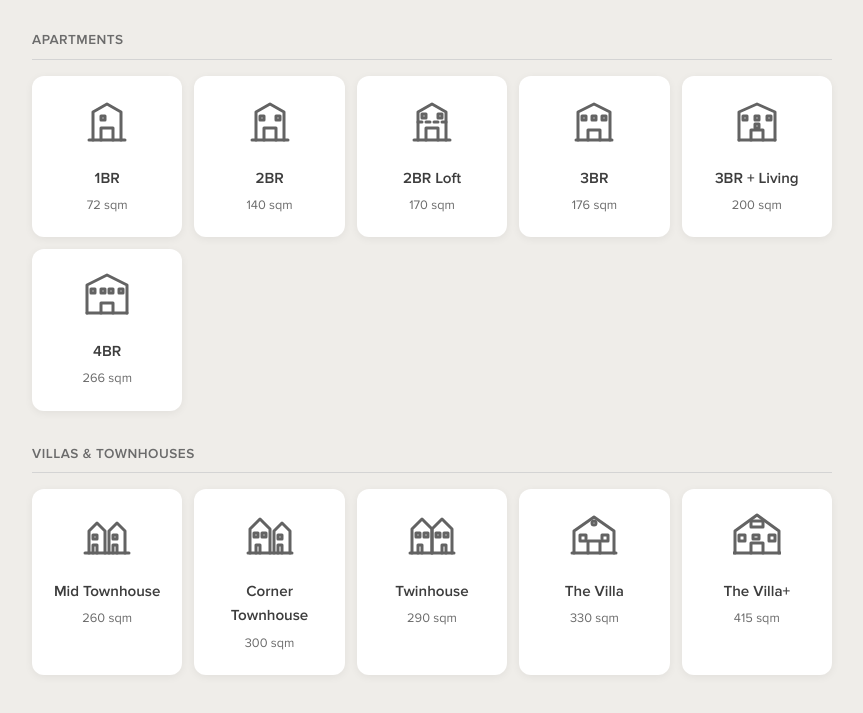
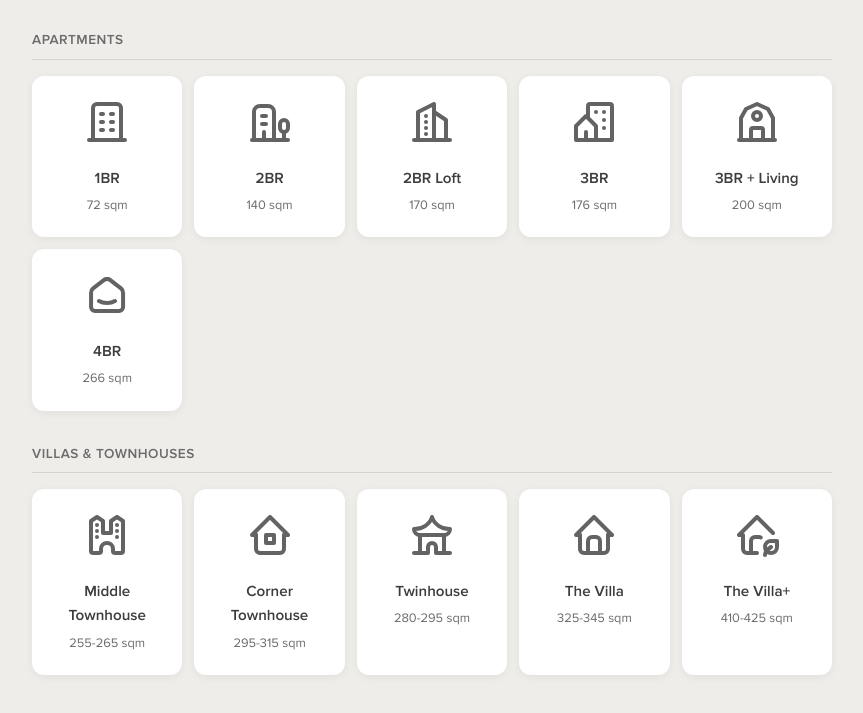
Before and after one commit to DSawires/vie-events, a plain HTML site: page index.html in a window 1280 px wide. Shown: the part 209-922 px from the top of the page, without its empty margins (208-1071 px from the left). Drawn offline with Linux system fonts and the light colour scheme.

```diff
--- a/index.html
+++ b/index.html
@@ -280,77 +280,61 @@
       <div class="category-title">Apartments</div>
       <div class="units-grid">
         <div class="unit-card" data-unit="1br-apt" onclick="selectUnit(this)">
-          <svg class="unit-icon" viewBox="0 0 24 24" fill="none" stroke="currentColor" stroke-width="1.5" stroke-linecap="round" stroke-linejoin="round">
-            <path d="M3 21h18"/>
-            <path d="M5 21V7l7-4 7 4v14"/>
-            <path d="M9 21v-6h6v6"/>
-            <rect x="9" y="9" width="2" height="2"/>
+          <svg class="unit-icon" viewBox="0 0 24 24" fill="none" stroke="currentColor" stroke-width="2" stroke-linecap="round" stroke-linejoin="round">
+            <path d="M3 21l18 0"/>
+            <path d="M9 8l1 0"/><path d="M9 12l1 0"/><path d="M9 16l1 0"/>
+            <path d="M14 8l1 0"/><path d="M14 12l1 0"/><path d="M14 16l1 0"/>
+            <path d="M5 21v-16a2 2 0 0 1 2 -2h10a2 2 0 0 1 2 2v16"/>
           </svg>
           <div class="unit-name">1BR</div>
           <div class="unit-details">72 sqm</div>
         </div>
 
         <div class="unit-card" data-unit="2br-apt" onclick="selectUnit(this)">
-          <svg class="unit-icon" viewBox="0 0 24 24" fill="none" stroke="currentColor" stroke-width="1.5" stroke-linecap="round" stroke-linejoin="round">
+          <svg class="unit-icon" viewBox="0 0 24 24" fill="none" stroke="currentColor" stroke-width="2" stroke-linecap="round" stroke-linejoin="round">
             <path d="M3 21h18"/>
-            <path d="M5 21V7l7-4 7 4v14"/>
-            <path d="M9 21v-6h6v6"/>
-            <rect x="7" y="9" width="2" height="2"/>
-            <rect x="15" y="9" width="2" height="2"/>
+            <path d="M19 21v-4"/><path d="M19 17a2 2 0 0 0 2 -2v-2a2 2 0 1 0 -4 0v2a2 2 0 0 0 2 2"/>
+            <path d="M14 21v-14a3 3 0 0 0 -3 -3h-4a3 3 0 0 0 -3 3v14"/>
+            <path d="M9 17v4"/><path d="M8 13h2"/><path d="M8 9h2"/>
           </svg>
           <div class="unit-name">2BR</div>
           <div class="unit-details">140 sqm</div>
         </div>
 
         <div class="unit-card" data-unit="2br-loft" onclick="selectUnit(this)">
-          <svg class="unit-icon" viewBox="0 0 24 24" fill="none" stroke="currentColor" stroke-width="1.5" stroke-linecap="round" stroke-linejoin="round">
-            <path d="M3 21h18"/>
-            <path d="M5 21V7l7-4 7 4v14"/>
-            <path d="M9 21v-6h6v6"/>
-            <path d="M5 12h14" stroke-dasharray="2 2"/>
-            <rect x="7" y="8" width="2" height="2"/>
-            <rect x="15" y="8" width="2" height="2"/>
+          <svg class="unit-icon" viewBox="0 0 24 24" fill="none" stroke="currentColor" stroke-width="2" stroke-linecap="round" stroke-linejoin="round">
+            <path d="M3 21l18 0"/>
+            <path d="M5 21v-14l8 -4v18"/><path d="M19 21v-10l-6 -4"/>
+            <path d="M9 9l0 .01"/><path d="M9 12l0 .01"/><path d="M9 15l0 .01"/><path d="M9 18l0 .01"/>
           </svg>
           <div class="unit-name">2BR Loft</div>
           <div class="unit-details">170 sqm</div>
         </div>
 
         <div class="unit-card" data-unit="3br-apt" onclick="selectUnit(this)">
-          <svg class="unit-icon" viewBox="0 0 24 24" fill="none" stroke="currentColor" stroke-width="1.5" stroke-linecap="round" stroke-linejoin="round">
-            <path d="M3 21h18"/>
-            <path d="M4 21V7l8-4 8 4v14"/>
-            <path d="M9 21v-5h6v5"/>
-            <rect x="6" y="9" width="2" height="2"/>
-            <rect x="11" y="9" width="2" height="2"/>
-            <rect x="16" y="9" width="2" height="2"/>
+          <svg class="unit-icon" viewBox="0 0 24 24" fill="none" stroke="currentColor" stroke-width="2" stroke-linecap="round" stroke-linejoin="round">
+            <path d="M8 9l5 5v7h-5v-4m0 4h-5v-7l5 -5m1 1v-6a1 1 0 0 1 1 -1h10a1 1 0 0 1 1 1v17h-8"/>
+            <path d="M13 7l0 .01"/><path d="M17 7l0 .01"/><path d="M17 11l0 .01"/><path d="M17 15l0 .01"/>
           </svg>
           <div class="unit-name">3BR</div>
           <div class="unit-details">176 sqm</div>
         </div>
 
         <div class="unit-card" data-unit="3br-apt-living" onclick="selectUnit(this)">
-          <svg class="unit-icon" viewBox="0 0 24 24" fill="none" stroke="currentColor" stroke-width="1.5" stroke-linecap="round" stroke-linejoin="round">
-            <path d="M3 21h18"/>
-            <path d="M3 21V7l9-4 9 4v14"/>
-            <path d="M9 21v-5h6v5"/>
-            <rect x="5" y="9" width="2" height="2"/>
-            <rect x="11" y="9" width="2" height="2"/>
-            <rect x="17" y="9" width="2" height="2"/>
-            <rect x="11" y="13" width="2" height="2"/>
+          <svg class="unit-icon" viewBox="0 0 24 24" fill="none" stroke="currentColor" stroke-width="2" stroke-linecap="round" stroke-linejoin="round">
+            <path d="M3 21l18 0"/>
+            <path d="M4 21v-11l2.5 -4.5l5.5 -2.5l5.5 2.5l2.5 4.5v11"/>
+            <path d="M10 9a2 2 0 1 0 4 0a2 2 0 1 0 -4 0"/>
+            <path d="M9 21v-5a1 1 0 0 1 1 -1h4a1 1 0 0 1 1 1v5"/>
           </svg>
           <div class="unit-name">3BR + Living</div>
           <div class="unit-details">200 sqm</div>
         </div>
 
         <div class="unit-card" data-unit="4br" onclick="selectUnit(this)">
-          <svg class="unit-icon" viewBox="0 0 24 24" fill="none" stroke="currentColor" stroke-width="1.5" stroke-linecap="round" stroke-linejoin="round">
-            <path d="M2 21h20"/>
-            <path d="M2 21V7l10-5 10 5v14"/>
-            <path d="M9 21v-5h6v5"/>
-            <rect x="4" y="9" width="2" height="2"/>
-            <rect x="9" y="9" width="2" height="2"/>
-            <rect x="13" y="9" width="2" height="2"/>
-            <rect x="18" y="9" width="2" height="2"/>
+          <svg class="unit-icon" viewBox="0 0 24 24" fill="none" stroke="currentColor" stroke-width="2" stroke-linecap="round" stroke-linejoin="round">
+            <path d="M19 8.71l-5.333 -4.148a2.666 2.666 0 0 0 -3.274 0l-5.334 4.148a2.665 2.665 0 0 0 -1.029 2.105v7.2a2 2 0 0 0 2 2h12a2 2 0 0 0 2 -2v-7.2c0 -.823 -.38 -1.6 -1.03 -2.105"/>
+            <path d="M16 15c-2.21 1.333 -5.792 1.333 -8 0"/>
           </svg>
           <div class="unit-name">4BR</div>
           <div class="unit-details">266 sqm</div>
@@ -361,75 +345,53 @@
       <div class="category-title">Villas & Townhouses</div>
       <div class="units-grid">
         <div class="unit-card" data-unit="middle-townhouse" onclick="selectUnit(this)">
-          <svg class="unit-icon" viewBox="0 0 24 24" fill="none" stroke="currentColor" stroke-width="1.5" stroke-linecap="round" stroke-linejoin="round">
-            <path d="M1 21h22"/>
-            <path d="M3 21V10l4-4 4 4v11"/>
-            <path d="M13 21V10l4-4 4 4v11"/>
-            <path d="M5 21v-4h2v4"/>
-            <path d="M15 21v-4h2v4"/>
-            <rect x="5" y="12" width="2" height="2"/>
-            <rect x="15" y="12" width="2" height="2"/>
+          <svg class="unit-icon" viewBox="0 0 24 24" fill="none" stroke="currentColor" stroke-width="2" stroke-linecap="round" stroke-linejoin="round">
+            <path d="M7 21h1a1 1 0 0 0 1 -1v-1a3 3 0 0 1 6 0m3 2h1a1 1 0 0 0 1 -1v-15l-3 -2l-3 2v6h-4v-6l-3 -2l-3 2v15a1 1 0 0 0 1 1h2m8 -2v1a1 1 0 0 0 1 1h2"/>
+            <path d="M7 7v.01"/><path d="M7 10v.01"/><path d="M7 13v.01"/>
+            <path d="M17 7v.01"/><path d="M17 10v.01"/><path d="M17 13v.01"/>
           </svg>
-          <div class="unit-name">Mid Townhouse</div>
-          <div class="unit-details">260 sqm</div>
+          <div class="unit-name">Middle Townhouse</div>
+          <div class="unit-details">255-265 sqm</div>
         </div>
 
         <div class="unit-card" data-unit="corner-townhouse" onclick="selectUnit(this)">
-          <svg class="unit-icon" viewBox="0 0 24 24" fill="none" stroke="currentColor" stroke-width="1.5" stroke-linecap="round" stroke-linejoin="round">
-            <path d="M1 21h22"/>
-            <path d="M2 21V9l5-5 5 5v12"/>
-            <path d="M14 21V10l4-4 4 4v11"/>
-            <path d="M5 21v-4h2v4"/>
-            <path d="M16 21v-4h2v4"/>
-            <rect x="4" y="11" width="2" height="2"/>
-            <rect x="8" y="11" width="2" height="2"/>
-            <rect x="16" y="12" width="2" height="2"/>
+          <svg class="unit-icon" viewBox="0 0 24 24" fill="none" stroke="currentColor" stroke-width="2" stroke-linecap="round" stroke-linejoin="round">
+            <path d="M5 12l-2 0l9 -9l9 9l-2 0"/>
+            <path d="M5 12v7a2 2 0 0 0 2 2h10a2 2 0 0 0 2 -2v-7"/>
+            <path d="M10 12h4v4h-4l0 -4"/>
           </svg>
           <div class="unit-name">Corner Townhouse</div>
-          <div class="unit-details">300 sqm</div>
+          <div class="unit-details">295-315 sqm</div>
         </div>
 
         <div class="unit-card" data-unit="twinhouse" onclick="selectUnit(this)">
-          <svg class="unit-icon" viewBox="0 0 24 24" fill="none" stroke="currentColor" stroke-width="1.5" stroke-linecap="round" stroke-linejoin="round">
-            <path d="M1 21h22"/>
-            <path d="M2 21V9l5-5 5 5v12"/>
-            <path d="M12 21V9l5-5 5 5v12"/>
-            <path d="M5 21v-4h2v4"/>
-            <path d="M17 21v-4h2v4"/>
-            <rect x="4" y="11" width="2" height="2"/>
-            <rect x="8" y="11" width="2" height="2"/>
-            <rect x="14" y="11" width="2" height="2"/>
-            <rect x="18" y="11" width="2" height="2"/>
+          <svg class="unit-icon" viewBox="0 0 24 24" fill="none" stroke="currentColor" stroke-width="2" stroke-linecap="round" stroke-linejoin="round">
+            <path d="M3 21h7v-3a2 2 0 0 1 4 0v3h7"/>
+            <path d="M6 21l0 -9"/><path d="M18 21l0 -9"/>
+            <path d="M6 12h12a3 3 0 0 0 3 -3a9 8 0 0 1 -9 -6a9 8 0 0 1 -9 6a3 3 0 0 0 3 3"/>
           </svg>
           <div class="unit-name">Twinhouse</div>
-          <div class="unit-details">290 sqm</div>
+          <div class="unit-details">280-295 sqm</div>
         </div>
 
         <div class="unit-card" data-unit="villa" onclick="selectUnit(this)">
-          <svg class="unit-icon" viewBox="0 0 24 24" fill="none" stroke="currentColor" stroke-width="1.5" stroke-linecap="round" stroke-linejoin="round">
-            <path d="M1 21h22"/>
-            <path d="M2 21V10l10-7 10 7v11"/>
-            <path d="M9 21v-6h6v6"/>
-            <rect x="5" y="12" width="3" height="3"/>
-            <rect x="16" y="12" width="3" height="3"/>
-            <circle cx="12" cy="6" r="1"/>
+          <svg class="unit-icon" viewBox="0 0 24 24" fill="none" stroke="currentColor" stroke-width="2" stroke-linecap="round" stroke-linejoin="round">
+            <path d="M5 12l-2 0l9 -9l9 9l-2 0"/>
+            <path d="M5 12v7a2 2 0 0 0 2 2h10a2 2 0 0 0 2 -2v-7"/>
+            <path d="M9 21v-6a2 2 0 0 1 2 -2h2a2 2 0 0 1 2 2v6"/>
           </svg>
           <div class="unit-name">The Villa</div>
-          <div class="unit-details">330 sqm</div>
+          <div class="unit-details">325-345 sqm</div>
         </div>
 
         <div class="unit-card" data-unit="villa-plus" onclick="selectUnit(this)">
-          <svg class="unit-icon" viewBox="0 0 24 24" fill="none" stroke="currentColor" stroke-width="1.5" stroke-linecap="round" stroke-linejoin="round">
-            <path d="M0 21h24"/>
-            <path d="M1 21V10l11-8 11 8v11"/>
-            <path d="M9 21v-5h6v5"/>
-            <rect x="3" y="12" width="3" height="3"/>
-            <rect x="10" y="12" width="3" height="2"/>
-            <rect x="18" y="12" width="3" height="3"/>
-            <path d="M9 5h6v3H9z"/>
+          <svg class="unit-icon" viewBox="0 0 24 24" fill="none" stroke="currentColor" stroke-width="2" stroke-linecap="round" stroke-linejoin="round">
+            <path d="M20 11l-8 -8l-9 9h2v7a2 2 0 0 0 2 2h5"/>
+            <path d="M9 21v-6a2 2 0 0 1 2 -2h2c.325 0 .631 .077 .902 .215"/>
+            <path d="M16 22s0 -2 3 -4"/><path d="M19 21a3 3 0 0 1 0 -6h3v3a3 3 0 0 1 -3 3"/>
           </svg>
           <div class="unit-name">The Villa+</div>
-          <div class="unit-details">415 sqm</div>
+          <div class="unit-details">410-425 sqm</div>
         </div>
       </div>
 
```
